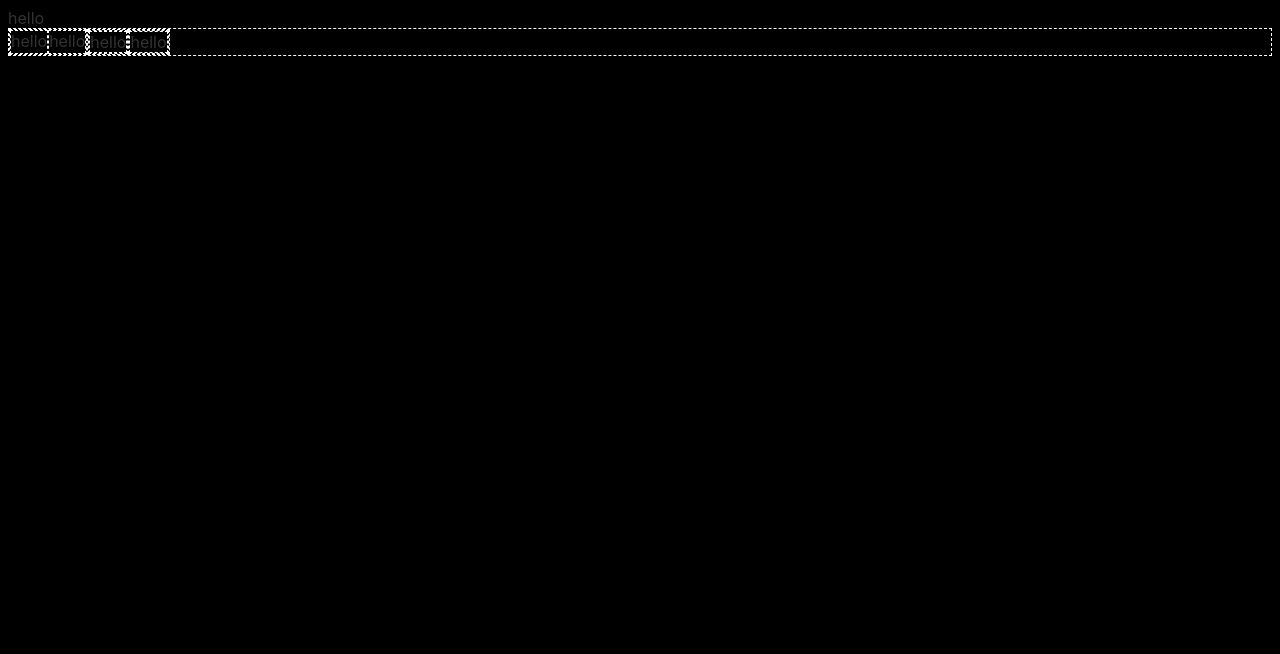
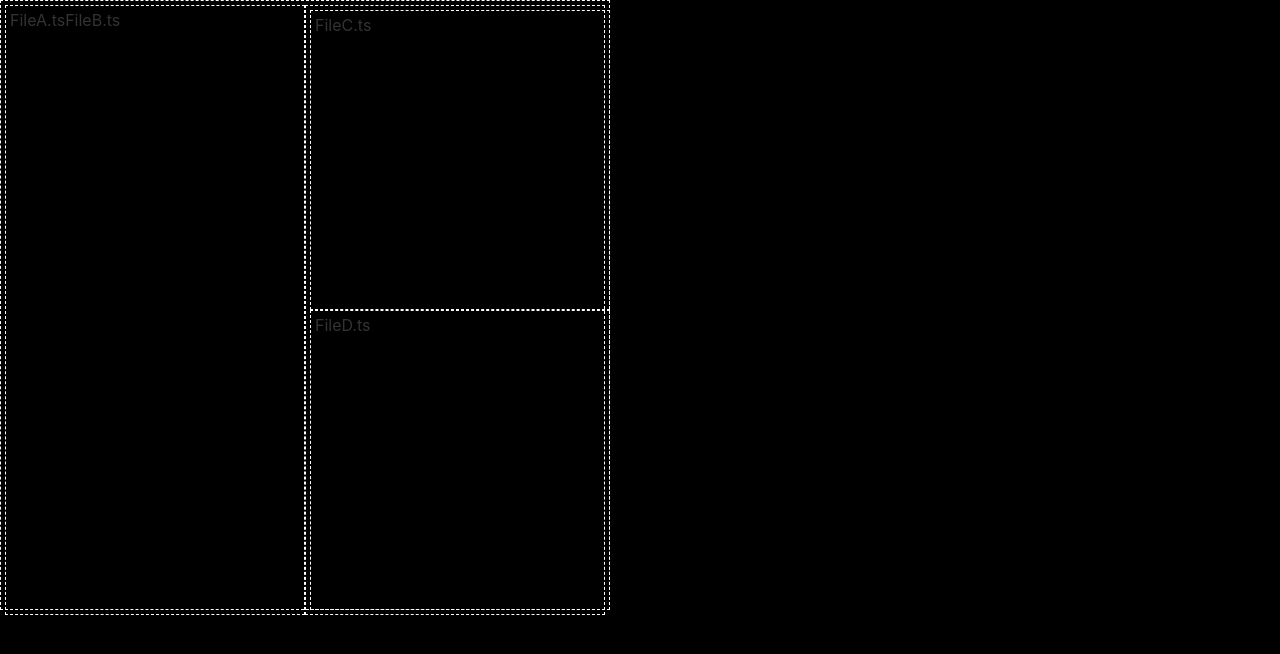
Before and after one commit to michals2/svelte-grid-app, a Svelte app: page / in a window 1280 px wide. Shown: the top 654 px of the page. Built offline with nearby package versions, Linux system fonts and the light colour scheme.

Commit message:
style grid

```diff
--- a/public/global.css
+++ b/public/global.css
@@ -1,15 +1,13 @@
 html,
 body {
   position: relative;
-  width: 100%;
-  height: 100%;
   background-color: black;
 }
 
 body {
   color: #333;
   margin: 0;
-  padding: 8px;
+  padding: 0;
   box-sizing: border-box;
   font-family: -apple-system, BlinkMacSystemFont, "Segoe UI", Roboto,
     Oxygen-Sans, Ubuntu, Cantarell, "Helvetica Neue", sans-serif;
--- a/src/App.svelte
+++ b/src/App.svelte
@@ -2,7 +2,7 @@
   import Grid from "./Grid.svelte";
   import * as Types from "./types";
 
-  let root: Types.Root = {
+  let root: Types.ContainerNode = {
     type: "container",
     split: "horizontal",
     children: [
@@ -51,8 +51,12 @@
 </script>
 
 <style>
+  .app {
+    height: 600px;
+    width: 600px;
+  }
 </style>
 
-<div>hello</div>
-
-<Grid {root} />
+<div class="app">
+  <Grid {root} />
+</div>
--- a/src/Cell.svelte
+++ b/src/Cell.svelte
@@ -1,4 +1,8 @@
+<script lang="ts">
+  export let name: any;
+</script>
+
 <style>
 </style>
 
-<div>hello</div>
+<div>{name}</div>
--- a/src/Grid.svelte
+++ b/src/Grid.svelte
@@ -1,24 +1,41 @@
 <script lang="ts">
   import * as Types from "./types";
   import Cell from "./Cell.svelte";
-  export let root: Types.Root;
+  export let root: Types.ContainerNode;
 
   $: console.log(root);
 </script>
 
 <style>
-  div {
+  .container {
     display: flex;
     border: 1px dashed white;
+    padding: 4px;
+    align-items: stretch;
+    justify-content: stretch;
+    width: 100%;
+    height: 100%;
+  }
+
+  .horizontal {
+    flex-direction: row;
+  }
+
+  .vertical {
+    flex-direction: column;
   }
 </style>
 
-<div class="container">
-  {#if root.type === 'container'}
+{#if root.type === 'container'}
+  <div
+    class="container"
+    class:horizontal={root.split === 'horizontal'}
+    class:vertical={root.split === 'vertical'}
+    class:tab={root.split === 'tab'}>
     {#each root.children as child}
       <svelte:self root={child} />
     {/each}
-  {:else}
-    <Cell />
-  {/if}
-</div>
+  </div>
+{:else}
+  <Cell {...root} />
+{/if}
```
Also changed, not shown: src/types.ts (+3 -5 lines).
